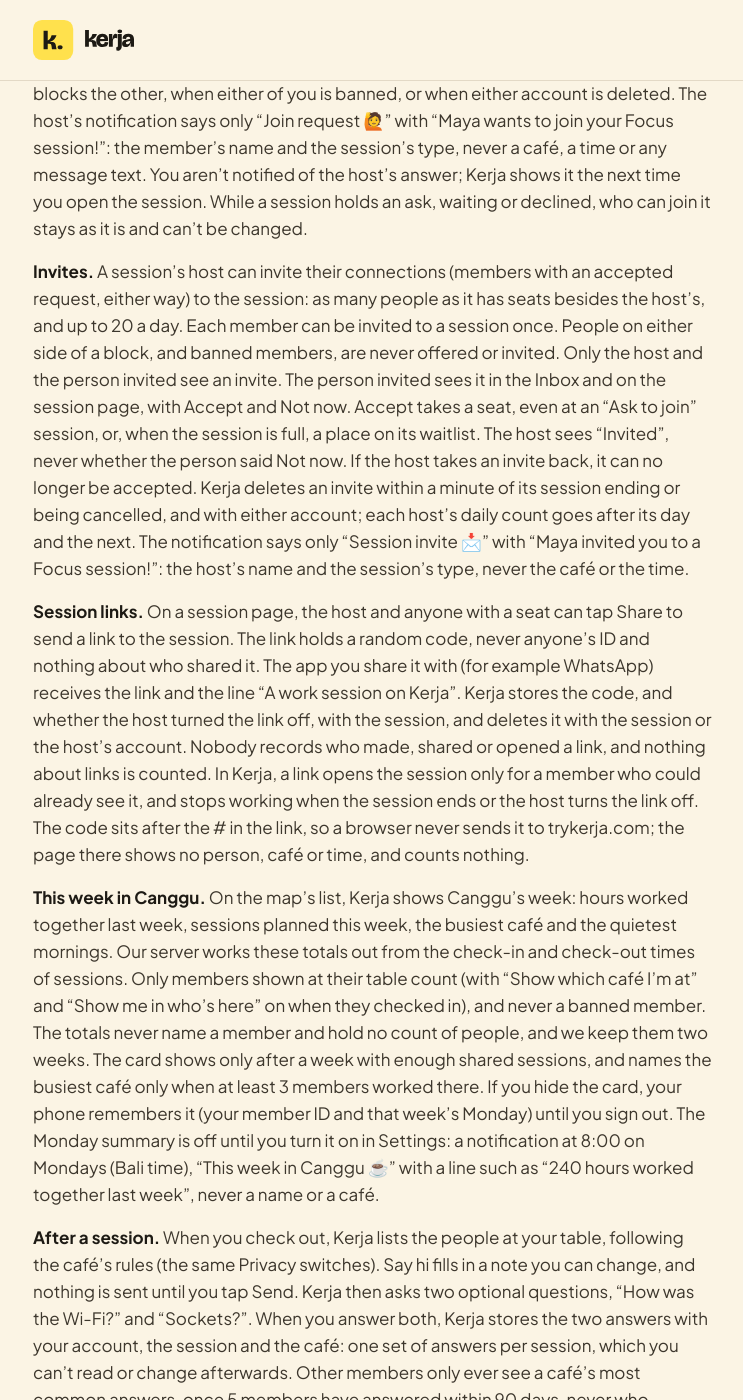
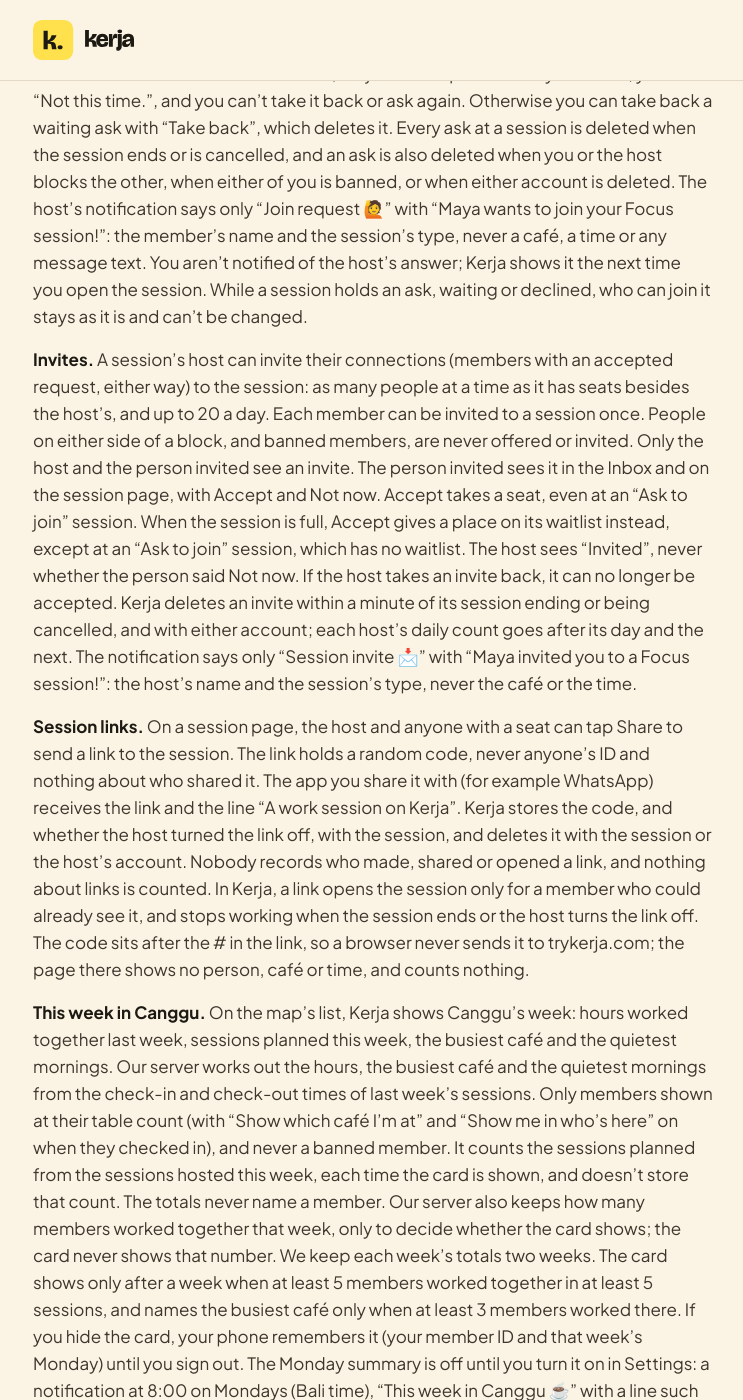
Before and after one commit to DubaiJumeira/trykerja-legal, a Jekyll site: the page built from privacy.md, in a window 1280 px wide and 1400 px high, scrolled down 9294 px. Shown: the whole window, without its empty margins (267-1010 px from the left). Built offline with Jekyll 4.4.1, drawn with Linux system fonts in a browser that asks for light colours; our own code applies the rules of GitHub Pages for plain Markdown files; some of the changed text lies outside the part shown.

Commit message:
Privacy policy v13, the auditor's fix: This week in Canggu keeps how many members worked together (never shown); invites at a time; Accept at a full session
Byte for byte the auditor's new privacy-v13.md (sha256 aa286466), replacing c3ae94cc: v12 (0ed51f02) with the 58 changes of policy-v13-changes.md (597dbbb0). Only changes 3, 8 and 16 differ (Q608 and Q609, as recommended). Migration 102 stays; words only. The date line stays "[the day it’s published]".

Co-Authored-By: Claude Opus 5.5 <noreply@anthropic.com>

```diff
--- a/privacy.md
+++ b/privacy.md
@@ -23,7 +23,7 @@ Last updated: [the day it’s published].
 - **To keep Kerja safe,** our server refuses certain words, and we keep reports and bans as described below, even after an account is deleted.
 - **Notifications never contain what people write to you.** They only say who did what, in a short title and one line, for example “New message 💬” with “From Maya”, or “Session ☕” with “Maya joined your session at Crate Café”. They’re off until you turn them on.
 - **Invites and session links stay private.** Only the host and the person invited see an invite. A session link holds a random code and opens the session only for members who could already see it. Nobody records who shared or opened a link.
-- **This week in Canggu is totals only:** hours worked together, sessions planned, the busiest café and the quietest mornings. It never names a member and never counts people.
+- **This week in Canggu is totals only:** hours worked together, sessions planned, the busiest café and the quietest mornings. It never names a member and never shows how many people took part.
 - **Kerja’s list on trykerja.com** keeps what you type in its form, with a few details about it, for 6 months, and sends you one email to say we got it. You can ask us to delete it sooner.
 - **trykerja.com counts visits, without cookies.** Through Umami, it counts the pages opened and a few taps, with the country, region and city worked out from the IP address, and keeps the counts for 6 months. The counts never hold your IP address, your name or anything you type in the form. You can turn counting off on the website’s Our promise page.
 - **No selling, no ads, no tracking** across other apps or websites.
@@ -56,7 +56,7 @@ We collect only what the app needs to sign you in, show your profile to other me
 | Session links | Our server, for each session: a random 13-character code, and whether the host turned the link off | To let the host, and anyone with a seat, share a link to the session |
 | Café answers (optional) | You, after a session: your answers to “How was the Wi-Fi?” and “Sockets?”, with the session and the café | To show each café’s most common answers |
 | Area for the day (optional) | You: one area (Batu Bolong, Canggu, Berawa or Pererenan) and, if you choose, what you’re up for (coffee, co-work or collab). Our server sets the day and the time | To show who is around an area today |
-| Weekly totals | Our server, from the check-in and check-out times of sessions in Canggu: hours worked together, sessions planned, the busiest café and the quietest mornings. They hold no names and no count of people | To show This week in Canggu and send the Monday summary |
+| Weekly totals | Our server, from sessions in Canggu: hours worked together, the busiest café and the quietest mornings, from check-in and check-out times; how many members worked together, kept only to decide whether the card shows; and sessions planned, counted from the sessions hosted that week each time the card is shown, and never stored. They hold no names | To show This week in Canggu and send the Monday summary |
 | Monday summary (optional) | You, in Settings: whether it’s on | To send you Canggu’s week at 8:00 on Mondays (Bali time) |
 | Connection requests | You: who you send it to, the reason, an optional note of up to 300 characters, the café you suggest if you turn on “Coffee here?”, when you sent it, and when it was answered | To let the other person answer you, and to limit requests to 10 a day |
 | Chats | You and the member you connected with: who is in the chat, which request started it, and each message’s text (up to 1,000 characters), sender and time, and whether it was delivered | To let you talk with members you’ve connected with |
@@ -88,11 +88,11 @@ We collect only what the app needs to sign you in, show your profile to other me
 
 **Asks to join.** At a session whose host chose “Ask to join”, you can ask to join. Kerja keeps your ask (the session, who asked and when). You and the session’s host see it: the host sees your name, photo and headline and when you asked, even if you turned off “Show me in who’s here”; people on either side of a block with the host, and banned members, don’t. The host can accept or decline it, on the session page or in the Inbox’s Requests. You can have up to 3 waiting asks at sessions that haven’t ended. You can’t ask in a session’s last 30 minutes, and from then on the host no longer sees a waiting ask and can’t accept it. If the host accepts, you get a seat and the ask is deleted. If the host declines, Kerja also keeps when they declined, you see “Not this time.”, and you can’t take it back or ask again. Otherwise you can take back a waiting ask with “Take back”, which deletes it. Every ask at a session is deleted when the session ends or is cancelled, and an ask is also deleted when you or the host blocks the other, when either of you is banned, or when either account is deleted. The host’s notification says only “Join request 🙋” with “Maya wants to join your Focus session!”: the member’s name and the session’s type, never a café, a time or any message text. You aren’t notified of the host’s answer; Kerja shows it the next time you open the session. While a session holds an ask, waiting or declined, who can join it stays as it is and can’t be changed.
 
-**Invites.** A session’s host can invite their connections (members with an accepted request, either way) to the session: as many people as it has seats besides the host’s, and up to 20 a day. Each member can be invited to a session once. People on either side of a block, and banned members, are never offered or invited. Only the host and the person invited see an invite. The person invited sees it in the Inbox and on the session page, with Accept and Not now. Accept takes a seat, even at an “Ask to join” session, or, when the session is full, a place on its waitlist. The host sees “Invited”, never whether the person said Not now. If the host takes an invite back, it can no longer be accepted. Kerja deletes an invite within a minute of its session ending or being cancelled, and with either account; each host’s daily count goes after its day and the next. The notification says only “Session invite 📩” with “Maya invited you to a Focus session!”: the host’s name and the session’s type, never the café or the time.
+**Invites.** A session’s host can invite their connections (members with an accepted request, either way) to the session: as many people at a time as it has seats besides the host’s, and up to 20 a day. Each member can be invited to a session once. People on either side of a block, and banned members, are never offered or invited. Only the host and the person invited see an invite. The person invited sees it in the Inbox and on the session page, with Accept and Not now. Accept takes a seat, even at an “Ask to join” session. When the session is full, Accept gives a place on its waitlist instead, except at an “Ask to join” session, which has no waitlist. The host sees “Invited”, never whether the person said Not now. If the host takes an invite back, it can no longer be accepted. Kerja deletes an invite within a minute of its session ending or being cancelled, and with either account; each host’s daily count goes after its day and the next. The notification says only “Session invite 📩” with “Maya invited you to a Focus session!”: the host’s name and the session’s type, never the café or the time.
 
 **Session links.** On a session page, the host and anyone with a seat can tap Share to send a link to the session. The link holds a random code, never anyone’s ID and nothing about who shared it. The app you share it with (for example WhatsApp) receives the link and the line “A work session on Kerja”. Kerja stores the code, and whether the host turned the link off, with the session, and deletes it with the session or the host’s account. Nobody records who made, shared or opened a link, and nothing about links is counted. In Kerja, a link opens the session only for a member who could already see it, and stops working when the session ends or the host turns the link off. The code sits after the # in the link, so a browser never sends it to trykerja.com; the page there shows no person, café or time, and counts nothing.
 
-**This week in Canggu.** On the map’s list, Kerja shows Canggu’s week: hours worked together last week, sessions planned this week, the busiest café and the quietest mornings. Our server works these totals out from the check-in and check-out times of sessions. Only members shown at their table count (with “Show which café I’m at” and “Show me in who’s here” on when they checked in), and never a banned member. The totals never name a member and hold no count of people, and we keep them two weeks. The card shows only after a week with enough shared sessions, and names the busiest café only when at least 3 members worked there. If you hide the card, your phone remembers it (your member ID and that week’s Monday) until you sign out. The Monday summary is off until you turn it on in Settings: a notification at 8:00 on Mondays (Bali time), “This week in Canggu ☕” with a line such as “240 hours worked together last week”, never a name or a café.
+**This week in Canggu.** On the map’s list, Kerja shows Canggu’s week: hours worked together last week, sessions planned this week, the busiest café and the quietest mornings. Our server works out the hours, the busiest café and the quietest mornings from the check-in and check-out times of last week’s sessions. Only members shown at their table count (with “Show which café I’m at” and “Show me in who’s here” on when they checked in), and never a banned member. It counts the sessions planned from the sessions hosted this week, each time the card is shown, and doesn’t store that count. The totals never name a member. Our server also keeps how many members worked together that week, only to decide whether the card shows; the card never shows that number. We keep each week’s totals two weeks. The card shows only after a week when at least 5 members worked together in at least 5 sessions, and names the busiest café only when at least 3 members worked there. If you hide the card, your phone remembers it (your member ID and that week’s Monday) until you sign out. The Monday summary is off until you turn it on in Settings: a notification at 8:00 on Mondays (Bali time), “This week in Canggu ☕” with a line such as “240 hours worked together last week”, never a name or a café.
 
 **After a session.** When you check out, Kerja lists the people at your table, following the café’s rules (the same Privacy switches). Say hi fills in a note you can change, and nothing is sent until you tap Send. Kerja then asks two optional questions, “How was the Wi-Fi?” and “Sockets?”. When you answer both, Kerja stores the two answers with your account, the session and the café: one set of answers per session, which you can’t read or change afterwards. Other members only ever see a café’s most common answers, once 5 members have answered within 90 days, never who answered or how many. Café details we add ourselves show at once. Your answers are deleted after 90 days, or with your account.
 
```
